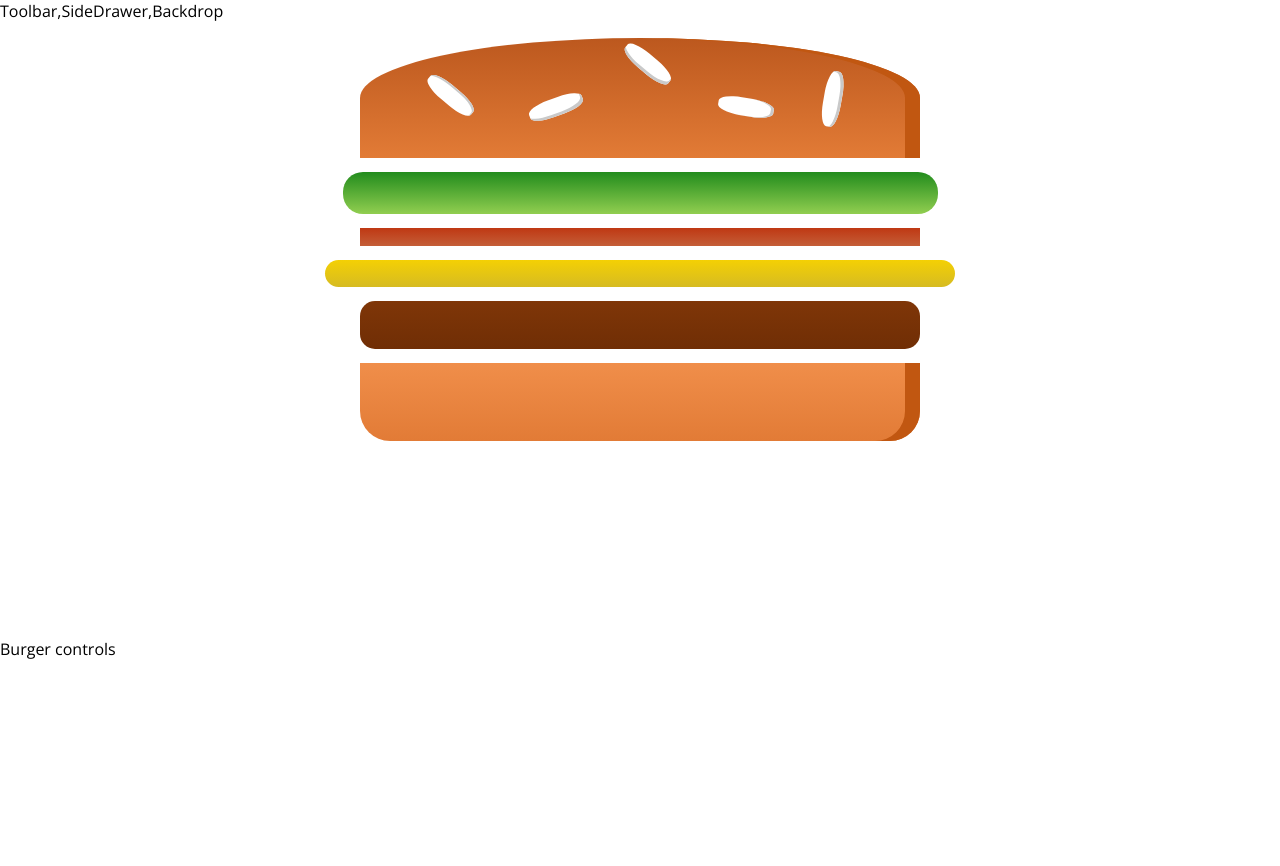
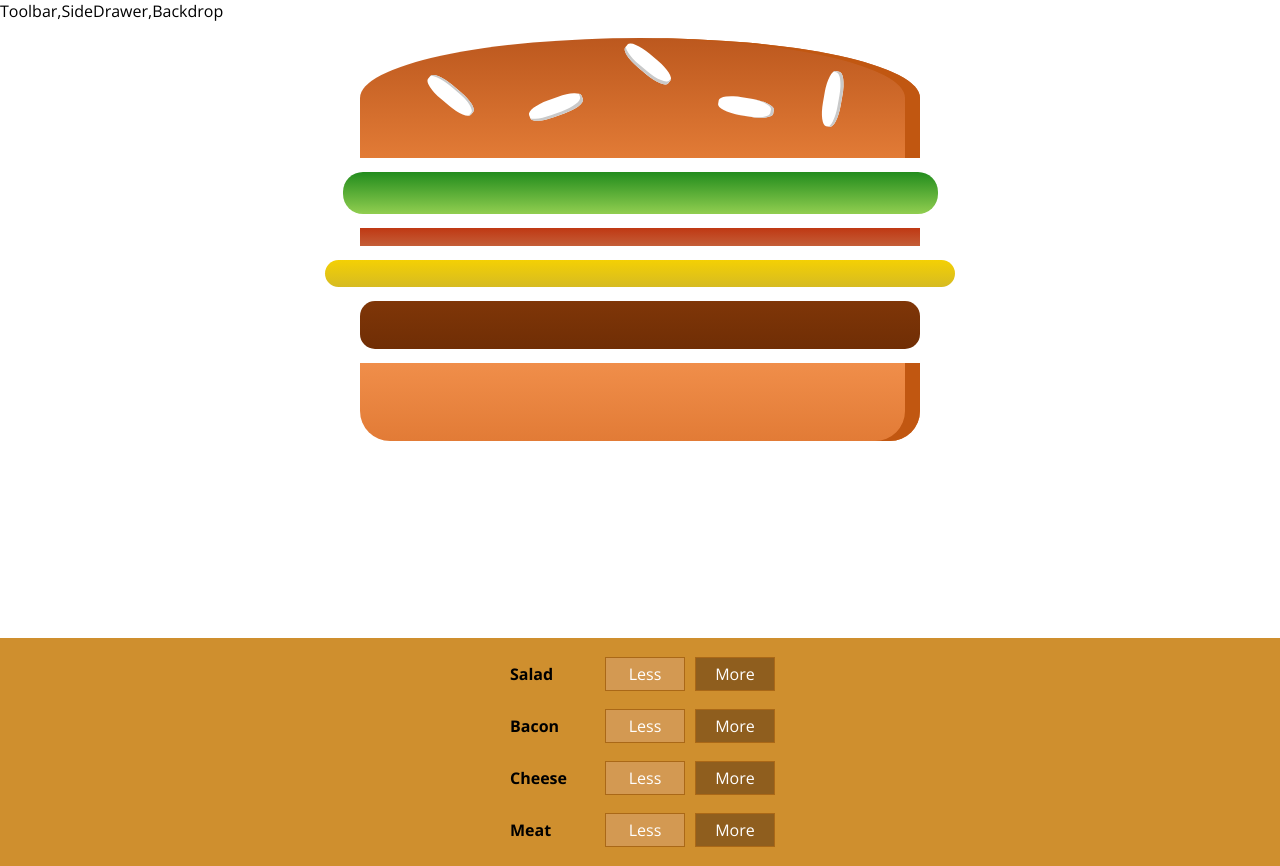
Before and after one commit to Sanathshetty98/React_burger_builder, a React (Create React App) app: page / in a window 1280 px wide. Before the commit the page ends 800 px from the top, so only its background shows below. Built offline with nearby package versions, Linux system fonts and the light colour scheme.

Commit message:
1-Oct-2019

```diff
--- a/src/components/Burger/BuildControls/BuildControl/BuildControl.js
+++ b/src/components/Burger/BuildControls/BuildControl/BuildControl.js
@@ -1,7 +1,7 @@
-import React from 'React';
+import React from 'react';
 import classes from './BuildControl.module.css'
 
-const buildControl = () => (
+const buildControl = (props) => (
     <div className={classes.BuildControl}>
         <div className={classes.Label}> {props.label} </div>
         <button className={classes.Less}> Less </button>
--- a/src/components/Burger/BuildControls/BuildControls.js
+++ b/src/components/Burger/BuildControls/BuildControls.js
@@ -1,7 +1,17 @@
 import React from 'react';
-
+import classes from './BuildControls.module.css'
+import BuildControl from './BuildControl/BuildControl'
+const controls = [
+    {label:'Salad', type:'salad'},
+    {label:'Bacon', type:'bacon'},
+    {label:'Cheese', type:'cheese'},
+    {label:'Meat', type:'meat'},
+];
 const buildControls = (props) => (
-    <div>
+    <div className={classes.BuildControls}>
+        {controls.map(ctrl => (
+            <BuildControl key={ctrl.label} label={ctrl.label} />
+        ))}
     </div>
 );
 
--- a/src/components/Burger/Burger.js
+++ b/src/components/Burger/Burger.js
@@ -1,7 +1,6 @@
 import React from 'react';
 import classes from './Burger.module.css';
 import BurgerIngredients from './BurgerIngredients/BurgerIngredients';
-import { arrayExpression } from '@babel/types';
 
 const burger = (props) => {
     let transformedIngredients = Object.keys(props.ingredients)
--- a/src/containers/BurgerBuilder/BurgerBuilder.js
+++ b/src/containers/BurgerBuilder/BurgerBuilder.js
@@ -1,6 +1,7 @@
 import React,{ Component} from 'react';
 import Aux from '../../hoc/Auxiliary';
 import Burger from '../../components/Burger/Burger';
+import BuildControls from '../../components/Burger/BuildControls/BuildControls';
 
 class BurgerBuilder extends Component{
     state = {
@@ -15,7 +16,7 @@
         return(
             <Aux>
                 <Burger ingredients={this.state.ingredients}/>
-                <div>Burger controls</div>
+                <BuildControls />
             </Aux>
         );
     }
```
Also changed, not shown: public/3.PNG (added), 1 other file (tests, documents, lock files or other folders).
